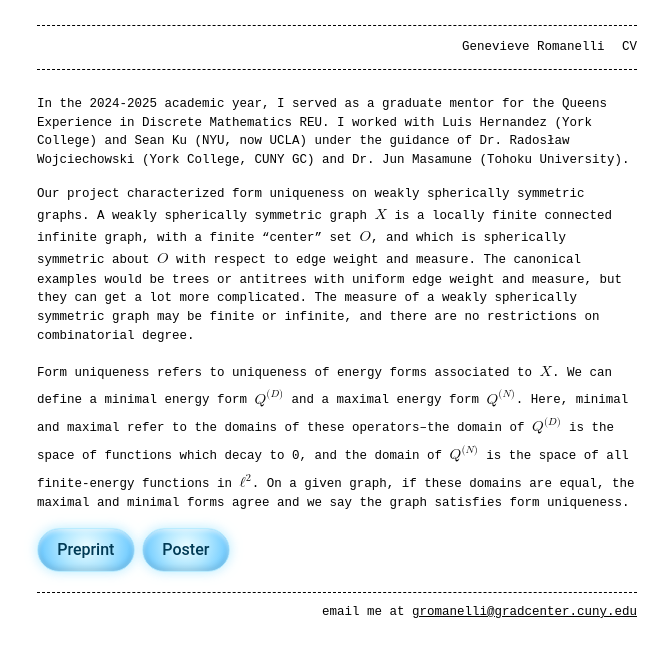
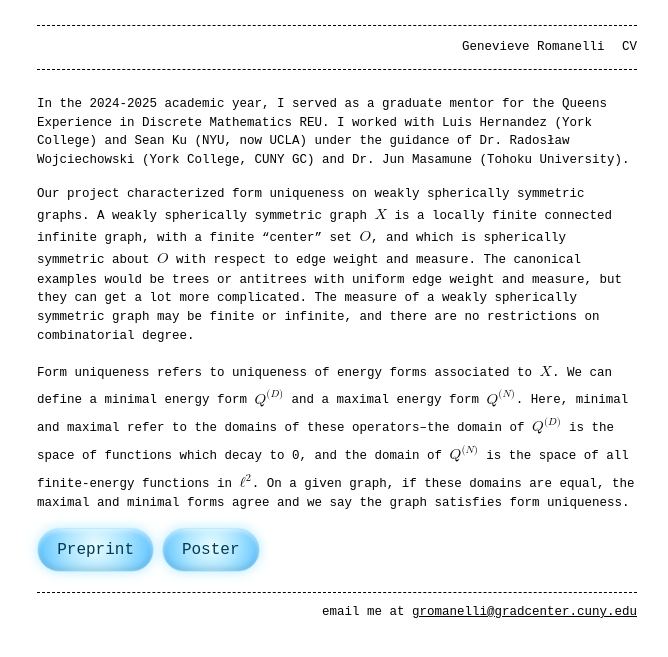
Before and after one commit to giromanelli/giromanelli.github.io, a Jekyll site: the page built from _posts/2025-06-19-form-uniqueness.markdown, in a window 1280 px wide. Shown: the top 657 px of the page, without its empty margins (303-971 px from the left). Built offline with Jekyll 4.4.1, drawn with Linux system fonts in a browser that asks for light colours.

Commit message:
Font fix

```diff
--- a/assets/main.scss
+++ b/assets/main.scss
@@ -42,7 +42,7 @@
   padding: 0.55rem 1.2rem;
   border-radius: 1.6rem;
   text-decoration: none;
-  font-family: "Roboto", Verdana, sans-serif;
+//   font-family: "Roboto", Verdana, sans-serif;
   font-weight: 500;
   font-size: 1rem;
   color: var(--fa-text);
```
Also changed, not shown: 2 other files.
